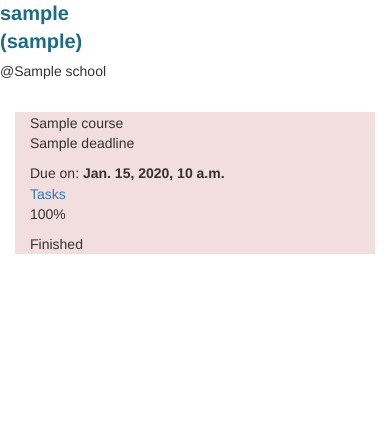
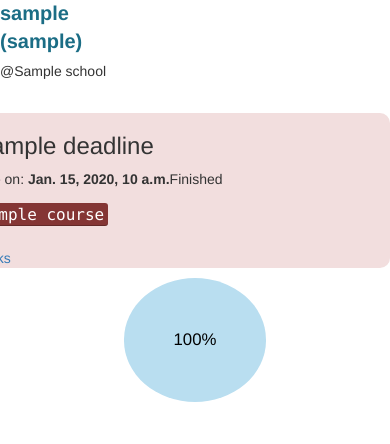
Before and after one commit to DueLinkCMU/DueLink, a Django app: page /duelink/profile/1 in a window 390 px wide. Shown: the part 400-844 px from the top of the page. Run offline with Django 3.2, Linux system fonts and the light colour scheme; a user stored in the database is signed in; tables that the repository leaves empty hold one stand-in row (values such as "Sample post"); parts of the project's set-up code (start-up, migrations or seed data) failed here and were passed over; some libraries are stand-ins or nearby versions.

Commit message:
improve deadline display

```diff
--- a/webapps/DueLink/static/css/deadline.css
+++ b/webapps/DueLink/static/css/deadline.css
@@ -6,11 +6,46 @@
 .deadline-content {
     border-radius: 10px;
 }
-#deadline-row {
+#deadline-content {
     margin: auto;
     margin-bottom: 10px;
     background: #f2dede;
+	border-radius: 10px;
+}
+#deadline-content {
+	margin-left: -40px;
 }
 #deadline-icon-row {
     margin: 20px -20px 20px -20px;
 }
+.span-coursename-text {
+    font-size: 16px;
+    background-color: #843534;
+}
+.div-deadline-progress {
+    margin: 30px 0px 10px 0px;
+}
+.div-deadline-coursename {
+    margin: 10px 0px 20px 0px ;
+}
+
+.circle {
+	background: #b9def0;
+	border-radius:50%;
+	color: black;
+	display:table;
+	height: 120px;
+	/*font-weight: bold;*/
+	font-size: 1.2em;
+	width: 120px;
+	margin:0 auto;
+	padding: 50px;
+}
+.circle span {
+	display:table-cell;
+	vertical-align:middle;
+	height:80px;
+	width:180px;
+	text-align:center;
+	padding: 0 15px;
+}
--- a/webapps/DueLink/templates/duelink/deadline.html
+++ b/webapps/DueLink/templates/duelink/deadline.html
@@ -1,6 +1,6 @@
-<div class="row" id="deadline-row">
-    <div class="col-md-2"></div>
-    <div class="col-md-7">
+<div class="row" id="deadline-row" >
+    <div class="col-md-1"></div>
+    <div class="col-md-8" id="deadline-content">
         {% if not profile_page %}
         <div id="deadline-header" class="deadline-header">
             <!-- profile image -->
@@ -23,36 +23,43 @@
         </div>
         <!-- end header -->
         {% endif %}
-        <div class="deadline-content">
+        <div class="deadline-content" >
             {% if profile_page %}
 
             <!--Course name-->
             <div class="row">
                 <div class="col-md-6">
-                    <div class="div-deadline-course">
-                        <span class="span-post-text">{{ event.deadline.course.course_name }}</span>
+                    <div class="div-deadline-name">
+                        <h3 class="span-deadline-text">{{ event.deadline.name }}</h3>
                     </div>
                 </div>
             </div>
-            <div id="deadline-content-row" class="row">
-                <div class="col-md-6">
-                    <div class="div-deadline-name">
-                        <p>{{ event.deadline.name }}</p>
-                    </div>
-                </div>
-            </div>
+
             <!--End of course name-->
 
             <!--Due date-->
             <div id="deadline-duedate-row" class="row">
                 <div class="container">
                     <div id="deadline-due" class="div-deadline-due">
-                        <span class="span-due-time">Due on: <b>{{ event.deadline.due }}</b>
+                        <span class="span-due-time" style="float:left">Due on: <b>{{ event.deadline.due }}</b>
+                            </span>
+                        <span style="float:right">
+                       {% if event.finished %}Finished
+                    {% else %}In progress
+                    {% endif %}
                         </span>
                     </div>
                 </div>
             </div>
             <!--End of due date-->
+
+            <div id="deadline-content-row" class="row">
+                <div class="col-md-6">
+                    <div class="div-deadline-coursename">
+                        <kbd class="span-coursename-text">{{ event.deadline.course.course_name }}</kbd>
+                    </div>
+                </div>
+            </div>
 
             <div id="deadline-status-row" class="row">
                 <div class="col-md-6">
@@ -73,13 +80,11 @@
 
     <div class="col-md-3">
         <!-- draw a circle -->
-        <div class="div-deadline-progress">
-            <p><span class="span-post-text">{{ event.progress }}%</span></p>
-        </div>
-        <span class="span-deadline-text">
-                    {% if event.finished %}Finished
-                    {% else %}In progress
-                    {% endif %}
-                </span>
+        <span class="container circle" >
+        <!--<span class="span-deadline-text">-->
+           <!--<span> {{ event.progress }}</span>-->
+                   {{ event.progress }}%
+                <!--</span>-->
+        </span>
     </div>
 </div>
```
